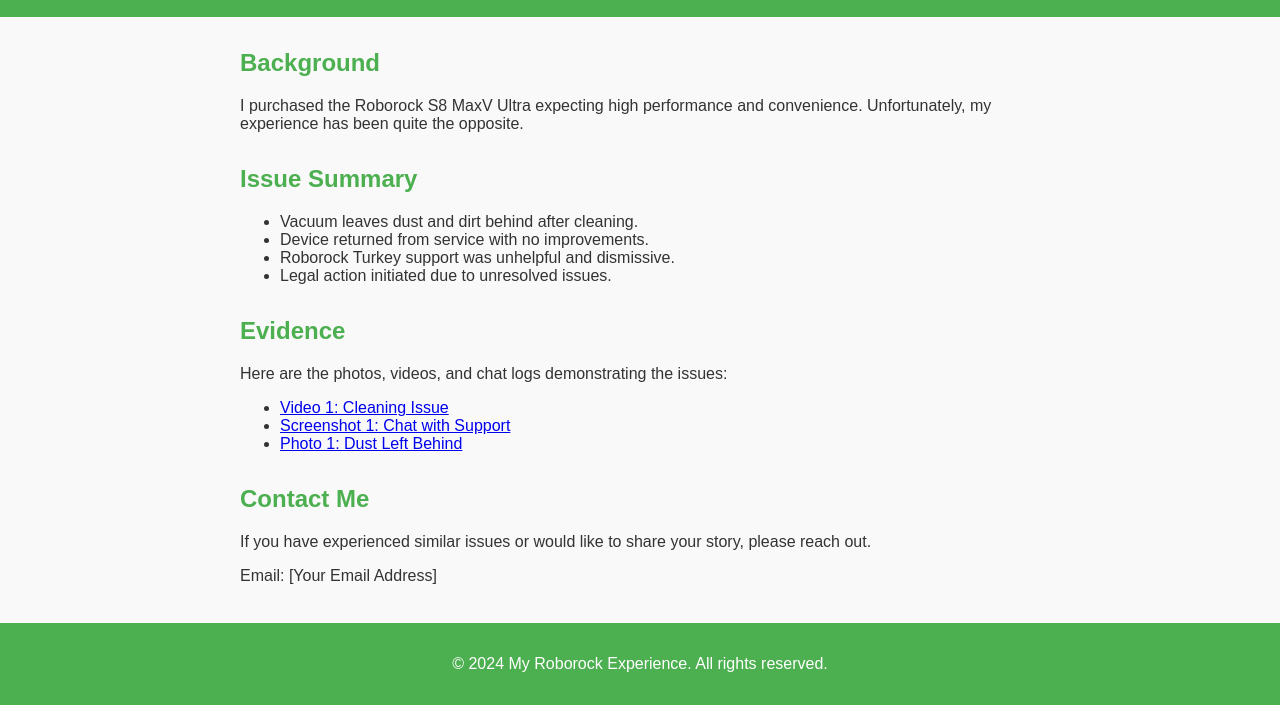
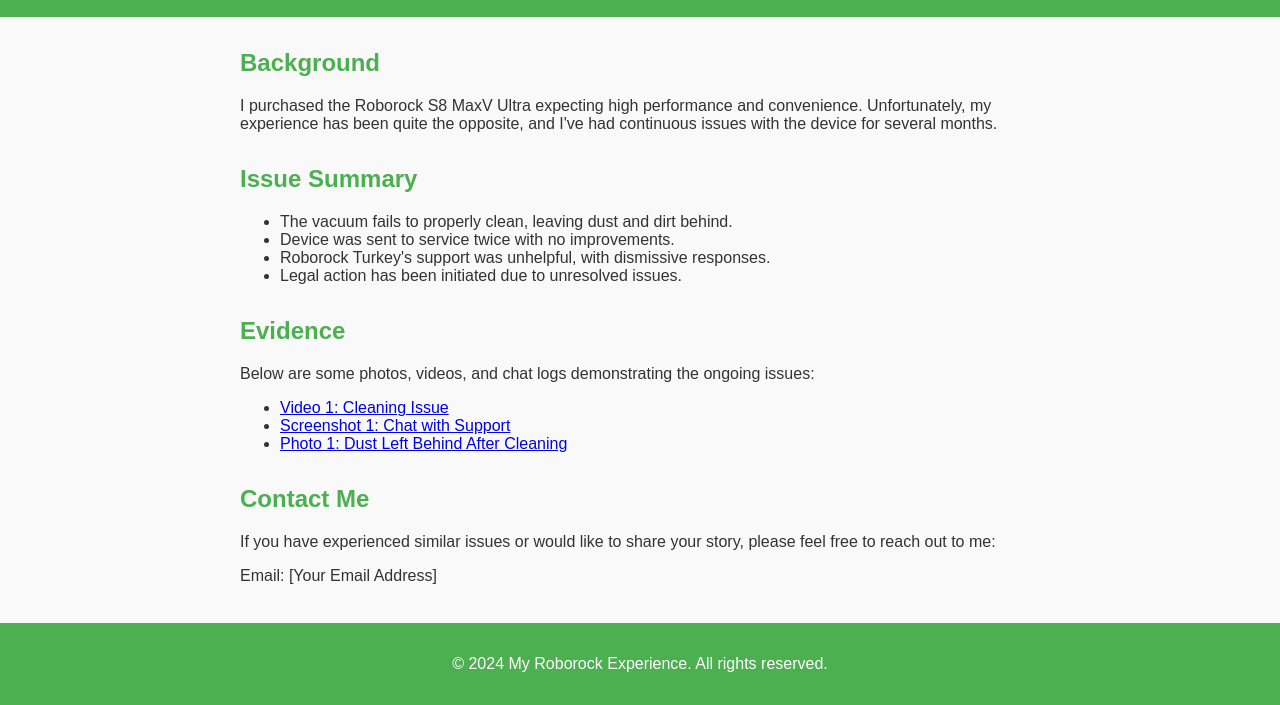
Before and after one commit to hasanfran/roborock, a plain HTML site: page index.html in a window 1280 px wide. Shown: the part 95-800 px from the top of the page. Drawn offline with Linux system fonts and the light colour scheme.

Commit message:
Update index.html

```diff
--- a/index.html
+++ b/index.html
@@ -13,29 +13,29 @@
     <main>
         <section>
             <h2>Background</h2>
-            <p>I purchased the Roborock S8 MaxV Ultra expecting high performance and convenience. Unfortunately, my experience has been quite the opposite.</p>
+            <p>I purchased the Roborock S8 MaxV Ultra expecting high performance and convenience. Unfortunately, my experience has been quite the opposite, and I've had continuous issues with the device for several months.</p>
         </section>
         <section>
             <h2>Issue Summary</h2>
             <ul>
-                <li>Vacuum leaves dust and dirt behind after cleaning.</li>
-                <li>Device returned from service with no improvements.</li>
-                <li>Roborock Turkey support was unhelpful and dismissive.</li>
-                <li>Legal action initiated due to unresolved issues.</li>
+                <li>The vacuum fails to properly clean, leaving dust and dirt behind.</li>
+                <li>Device was sent to service twice with no improvements.</li>
+                <li>Roborock Turkey's support was unhelpful, with dismissive responses.</li>
+                <li>Legal action has been initiated due to unresolved issues.</li>
             </ul>
         </section>
         <section>
             <h2>Evidence</h2>
-            <p>Here are the photos, videos, and chat logs demonstrating the issues:</p>
+            <p>Below are some photos, videos, and chat logs demonstrating the ongoing issues:</p>
             <ul>
-                <li><a href="path/to/video1.mp4" target="_blank">Video 1: Cleaning Issue</a></li>
-                <li><a href="path/to/screenshot1.png" target="_blank">Screenshot 1: Chat with Support</a></li>
-                <li><a href="path/to/photo1.jpg" target="_blank">Photo 1: Dust Left Behind</a></li>
+                <li><a href="media/video1.mp4" target="_blank">Video 1: Cleaning Issue</a></li>
+                <li><a href="media/screenshot1.png" target="_blank">Screenshot 1: Chat with Support</a></li>
+                <li><a href="media/photo1.jpg" target="_blank">Photo 1: Dust Left Behind After Cleaning</a></li>
             </ul>
         </section>
         <section>
             <h2>Contact Me</h2>
-            <p>If you have experienced similar issues or would like to share your story, please reach out.</p>
+            <p>If you have experienced similar issues or would like to share your story, please feel free to reach out to me:</p>
             <p>Email: [Your Email Address]</p>
         </section>
     </main>
```
